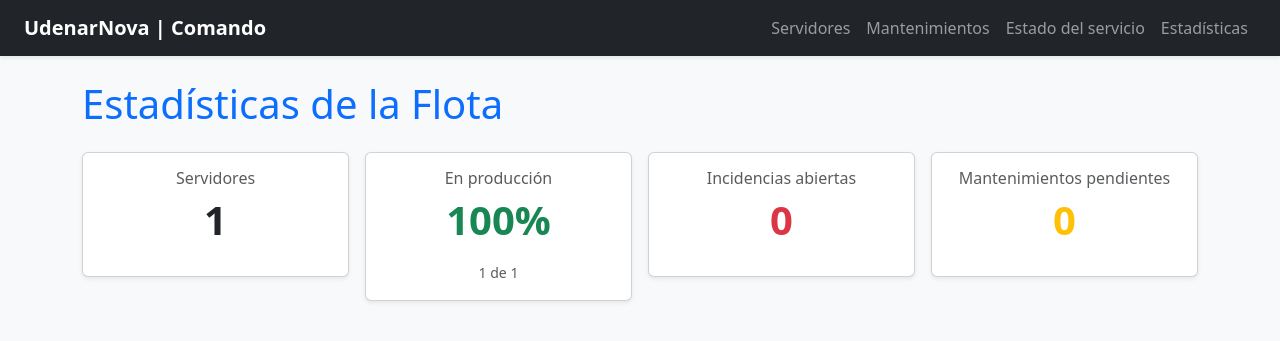
After one commit to valentinamelo/centro-comando-gitflow2, a Django app: page /estadisticas/ in a window 1280 px wide. The commit adds this page. Shown: the top 341 px of the page. Run offline with Django 5.2, Linux system fonts and the light colour scheme; tables that the repository leaves empty hold one stand-in row (values such as "Sample post"); parts of the project's set-up code (start-up, migrations or seed data) failed here and were passed over.

Commit message:
feat(estadisticas): agrega vista con resumen de la flota

```diff
--- a/infraestructura/templates/infraestructura/base.html
+++ b/infraestructura/templates/infraestructura/base.html
@@ -15,6 +15,8 @@
             <div class="navbar-nav ms-auto">
                 <a class="nav-link" href="{% url 'home_servidores' %}">Servidores</a>
                 <a class="nav-link" href="{% url 'lista_mantenimientos' %}">Mantenimientos</a>
+                <a class="nav-link" href="{% url 'health_check' %}">Estado del servicio</a>
+                <a class="nav-link" href="{% url 'estadisticas' %}">Estadísticas</a>
             </div>
         </div>
     </nav>
--- /dev/null
+++ b/infraestructura/templates/infraestructura/estadisticas.html
@@ -0,0 +1,40 @@
+{% extends 'infraestructura/base.html' %}
+{% block title %}Estadísticas{% endblock %}
+{% block content %}
+<h1 class="text-primary mb-4">Estadísticas de la Flota</h1>
+<div class="row g-3">
+    <div class="col-md-3">
+        <div class="card shadow-sm text-center">
+            <div class="card-body">
+                <h6 class="text-muted">Servidores</h6>
+                <p class="display-6 fw-bold">{{ total_servidores }}</p>
+            </div>
+        </div>
+    </div>
+    <div class="col-md-3">
+        <div class="card shadow-sm text-center">
+            <div class="card-body">
+                <h6 class="text-muted">En producción</h6>
+                <p class="display-6 fw-bold text-success">{{ porcentaje_produccion }}%</p>
+                <small class="text-muted">{{ en_produccion }} de {{ total_servidores }}</small>
+            </div>
+        </div>
+    </div>
+    <div class="col-md-3">
+        <div class="card shadow-sm text-center">
+            <div class="card-body">
+                <h6 class="text-muted">Incidencias abiertas</h6>
+                <p class="display-6 fw-bold text-danger">{{ incidencias_abiertas }}</p>
+            </div>
+        </div>
+    </div>
+    <div class="col-md-3">
+        <div class="card shadow-sm text-center">
+            <div class="card-body">
+                <h6 class="text-muted">Mantenimientos pendientes</h6>
+                <p class="display-6 fw-bold text-warning">{{ mantenimientos_pendientes }}</p>
+            </div>
+        </div>
+    </div>
+</div>
+{% endblock %}
--- a/infraestructura/urls.py
+++ b/infraestructura/urls.py
@@ -6,6 +6,7 @@ MantenimientoListView, MantenimientoDetailView,
 MantenimientoCreateView, MantenimientoUpdateView, MantenimientoDeleteView
 )
 from .views_health import health_check
+from .views_estadisticas import estadisticas
 
 urlpatterns = [
     path('', lista_servidores, name='home_servidores'),
@@ -30,3 +31,4 @@ urlpatterns += [
 ]
 
 urlpatterns.append(path('health/', health_check, name='health_check'))
+urlpatterns.append(path('estadisticas/', estadisticas, name='estadisticas'))
--- /dev/null
+++ b/infraestructura/views_estadisticas.py
@@ -0,0 +1,15 @@
+from django.shortcuts import render
+from .models import NodoServidor, IncidenciaServidor, MantenimientoNodo
+
+def estadisticas(request):
+    total = NodoServidor.objects.count()
+    en_produccion = NodoServidor.objects.filter(en_produccion=True).count()
+    porcentaje_produccion = round(en_produccion * 100 / total)
+    contexto = {
+        'total_servidores': total,
+        'en_produccion': en_produccion,
+        'porcentaje_produccion': porcentaje_produccion,
+        'incidencias_abiertas': IncidenciaServidor.objects.filter(resuelta=False).count(),
+        'mantenimientos_pendientes': MantenimientoNodo.objects.filter(completado=False).count(),
+    }
+    return render(request, 'infraestructura/estadisticas.html', contexto)
```
Also changed, not shown: infraestructura/test_estadisticas.py (added, +12 -0 lines).
